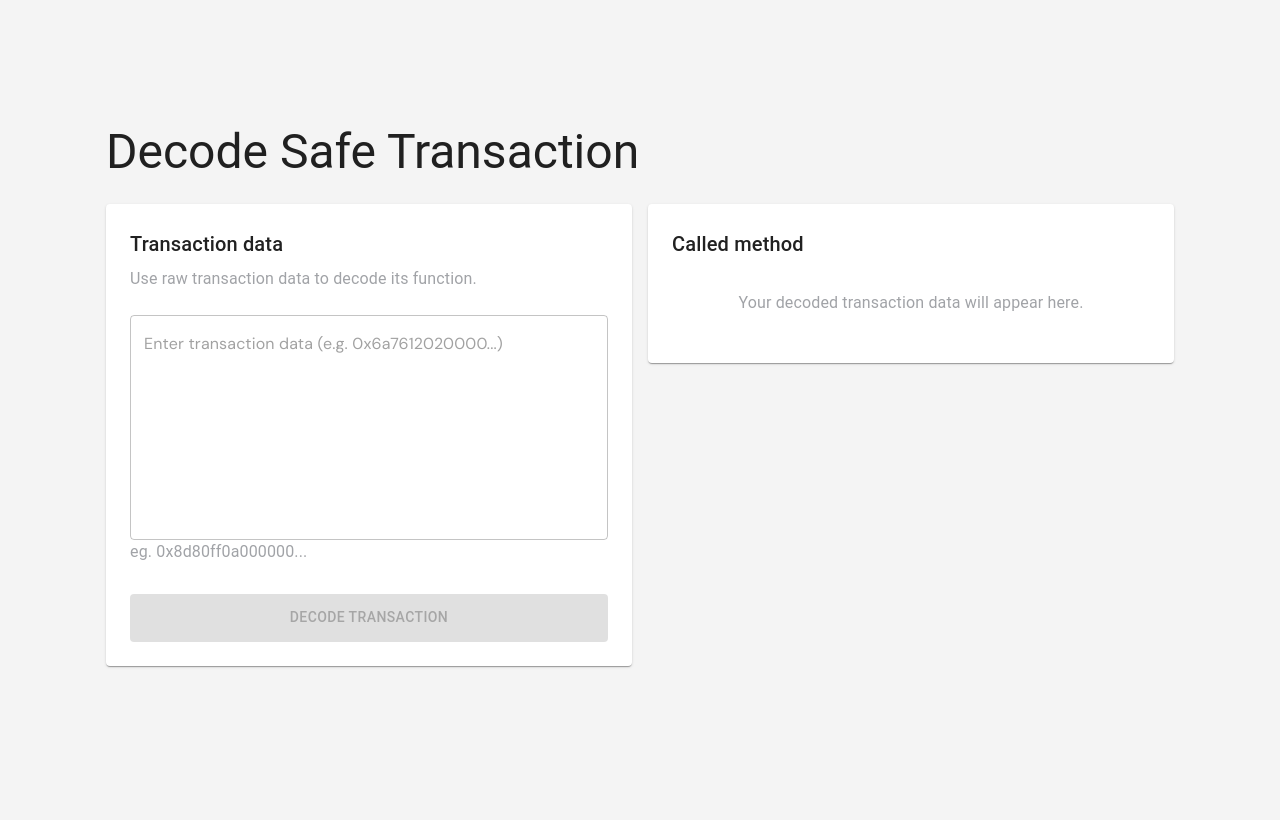
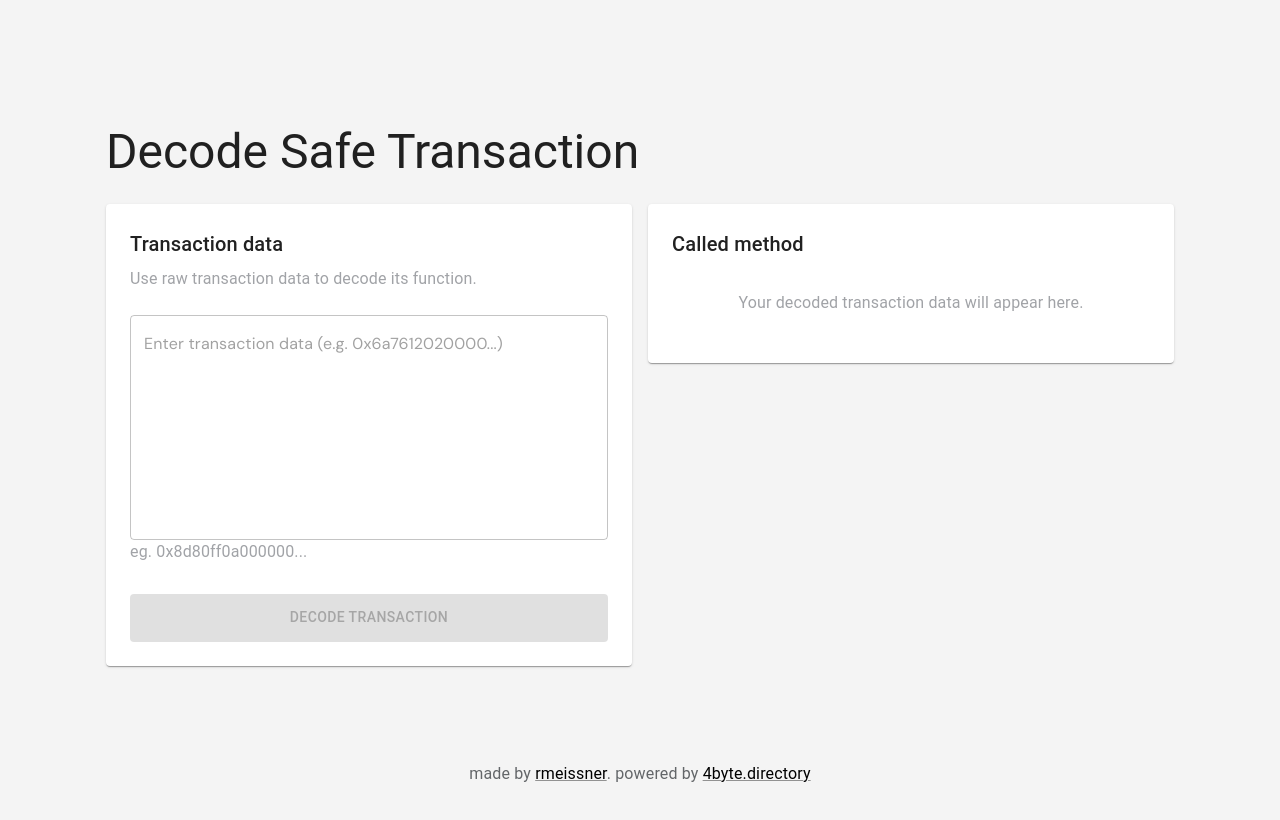
Before and after one commit to 5afe/transaction-decoder, a Next.js app: page / in a window 1280 px wide. Shown: the top 820 px of the page. Built offline with nearby package versions, Linux system fonts and the light colour scheme.

Commit message:
design: add footer

```diff
--- a/src/components/App/App.tsx
+++ b/src/components/App/App.tsx
@@ -2,7 +2,7 @@
 
 import React, { useCallback, useState } from 'react';
 import { useSearchParams } from 'next/navigation'
-import { TextField, Paper, Grid, Typography, Box, Button } from '@mui/material';
+import { TextField, Paper, Grid, Typography, Box, Button, Link } from '@mui/material';
 import { ThemeProvider } from '@mui/material/styles';
 import useMediaQuery from '@mui/material/useMediaQuery';
 import CssBaseline from '@mui/material/CssBaseline';
@@ -89,7 +89,10 @@ function App() {
                     <Button
                       variant="contained"
                       color="primary"
-                      onClick={() => setTxData("")}
+                      onClick={() => {
+                        setTxData("");
+                        setDataInfo(undefined);
+                      }}
                       className={classes.clearButton}
                     >
                       Clear all
@@ -118,6 +121,12 @@ function App() {
             </Paper>
           </Grid>
         </Grid>
+
+        {/* Footer */}
+        <Typography className={classes.footer}>
+          made by <Link href="https://github.com/rmeissner" className={classes.footerLink} target="_blank" rel="noopener">rmeissner</Link>.
+          powered by <Link href="https://www.4byte.directory" className={classes.footerLink} target="_blank" rel="noopener">4byte.directory</Link>
+        </Typography>
       </div>
     </ThemeProvider>
   );
--- a/src/components/App/styles.ts
+++ b/src/components/App/styles.ts
@@ -5,16 +5,22 @@ export const useStyles = makeStyles(() => ({
         padding: "4px",
         width: '100%',
         maxWidth: '1076px',
-        height: 'auto',
+        minHeight: 'calc(100vh - 120px)',
         marginTop: '120px',
         marginLeft: 'auto',
         marginRight: 'auto',
         display: 'flex',
         flexDirection: 'column',
         gap: 'var(--space-6)',
+        position: 'relative',
+        paddingBottom: '70px',
+        marginBottom: '60px',
         '@media (max-width: 768px)': {
             marginTop: '60px',
             padding: '16px',
+            paddingBottom: '70px',
+            minHeight: 'calc(100vh - 60px)',
+            marginBottom: '60px',
         }
     },
     title: {
@@ -138,4 +144,27 @@ export const useStyles = makeStyles(() => ({
         padding: 'var(--space-6) 0',
         color: 'var(--text-secondary-color)'
     },
+    footer: {
+        position: 'fixed',
+        bottom: 0,
+        left: 0,
+        width: '100%',
+        height: '54px',
+        padding: '16px 0',
+        textAlign: 'center',
+        fontFamily: 'DM Sans',
+        fontWeight: 400,
+        fontSize: '16px',
+        lineHeight: '22px',
+        letterSpacing: '0.15px',
+        color: 'var(--primary-light-font-color)',
+        zIndex: 100
+    },
+    footerLink: {
+        fontWeight: 700,
+        textDecoration: 'none',
+        '&:hover': {
+            textDecoration: 'underline'
+        }
+    }
 }));
```
